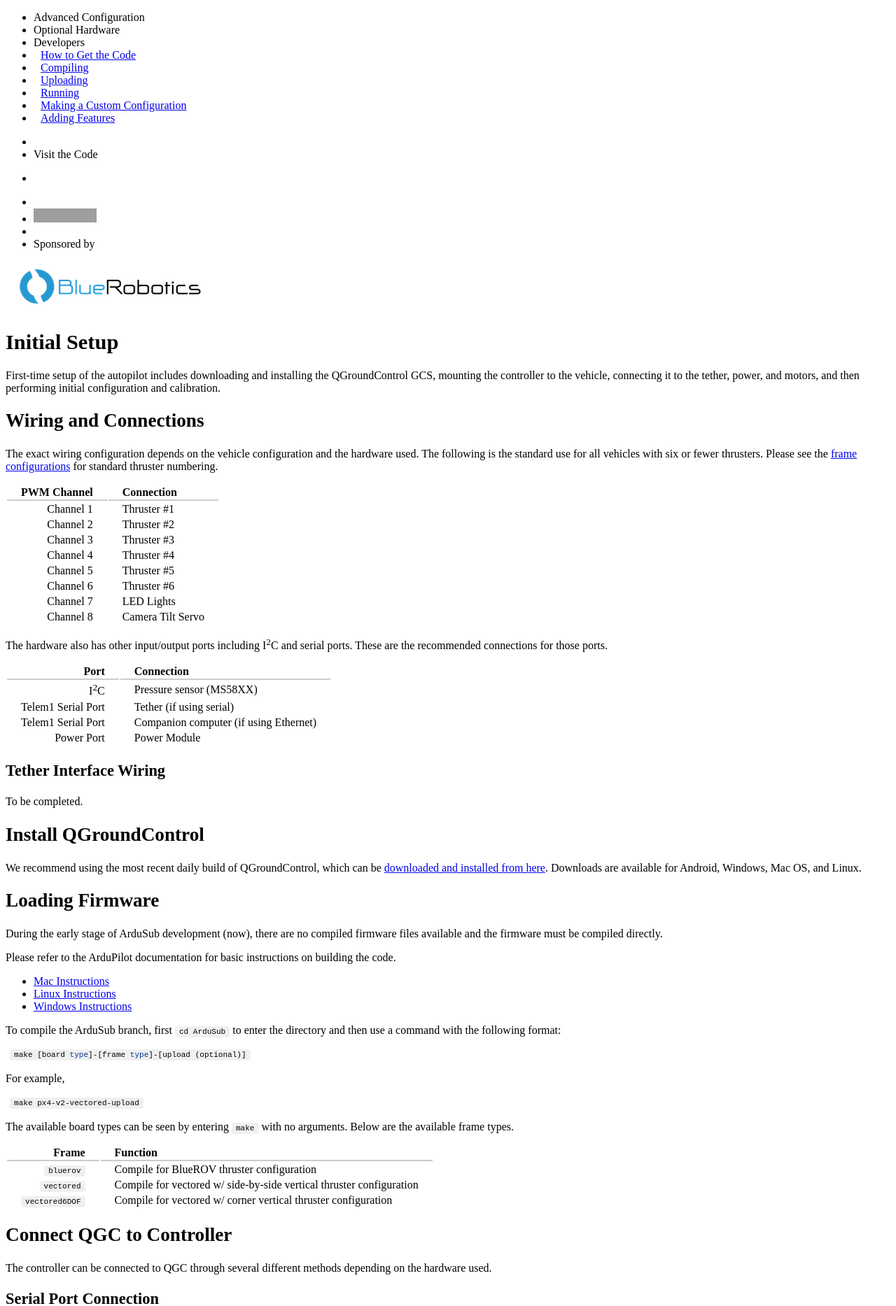
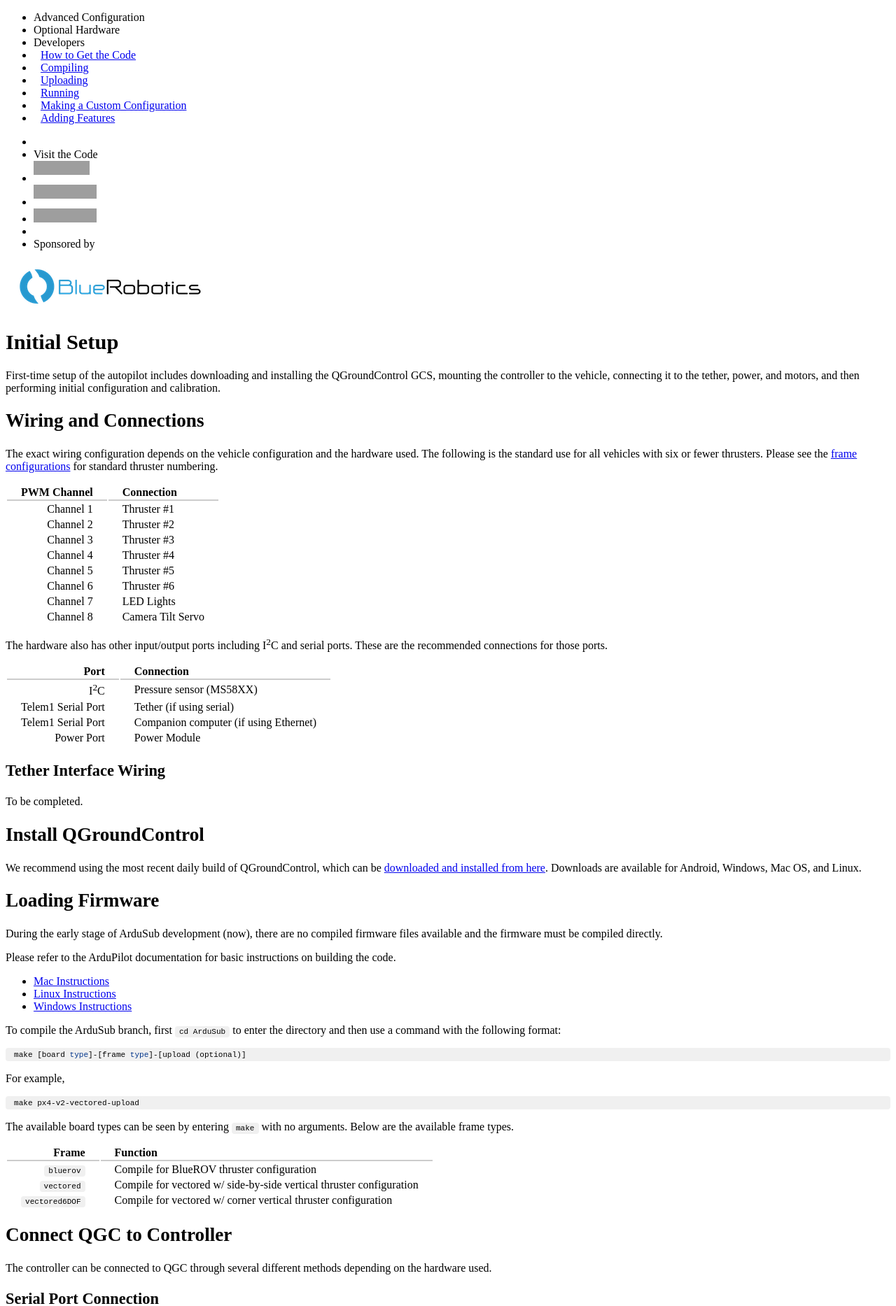
Before and after one commit to bluerobotics/retired-ardusub-docs, a Jekyll site: the page built from pages/initial-setup.md, in a window 1280 px wide. Shown: the part 502-2369 px from the top of the page at 70% size. Built offline with Jekyll 4.4.1, drawn with Linux system fonts in a browser that asks for light colours; a style sheet for code colours, icons or effects is not loaded; grey boxes are pictures that could not be loaded.

Commit message:
Style update.

```diff
--- a/css/main.css
+++ b/css/main.css
@@ -6,8 +6,8 @@ body {
 pre, code {
     border: none;
     border-radius: 4px;
-    padding: 2px 6px 2px 6px;
-    background-color: #f0f0f0;
+    padding: 2px 6px 2px 6px !important;
+    background-color: #f0f0f0 !important;
     font-size: 0.85em;
 }
 
```
